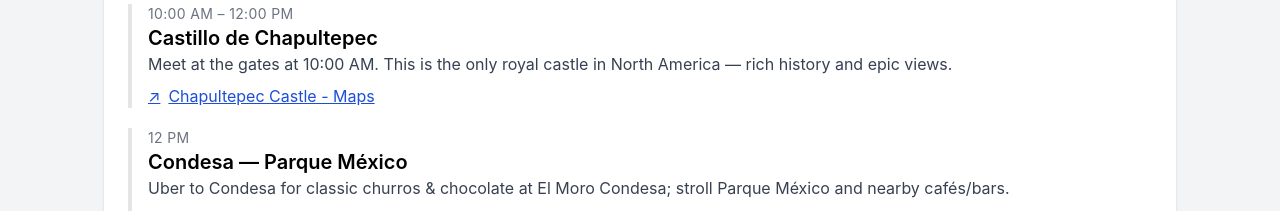
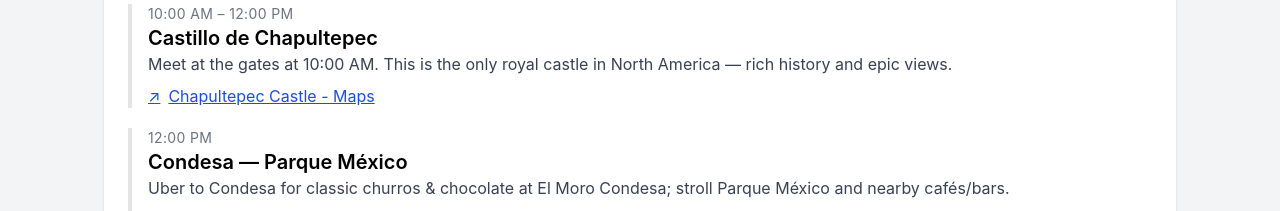
Before and after one commit to Kristina-zh/weeding-invitation, a Next.js app: page /plan in a window 1280 px wide. Shown: the part 2980-3191 px from the top of the page. Built offline with nearby package versions, Linux system fonts and the light colour scheme; a web font is replaced by a local one.

Commit message:
time fix

```diff
--- a/src/app/components/Plan.tsx
+++ b/src/app/components/Plan.tsx
@@ -177,7 +177,7 @@ const DATA = {
           ],
         },
         {
-          time: "12 PM",
+          time: "12:00 PM",
           title: "Condesa — Parque México",
           desc: "Uber to Condesa for classic churros & chocolate at El Moro Condesa; stroll Parque México and nearby cafés/bars.",
           links: [
--- a/src/app/translations.ts
+++ b/src/app/translations.ts
@@ -614,7 +614,7 @@ export const eventsTranslations = {
     },
     {
       day: 'Domingo 26 de octubre',
-      time: '12 PM',
+      time: '12:00 PM',
       title: 'Último Brunch',
       description: [
         'Para quienes aún estén en Cuernavaca, tendremos un almuerzo de recuperación a partir de las 12 PM. Una oportunidad para nuestras despedidas finales antes de que continúen explorando México o regresen a casa.',
```
